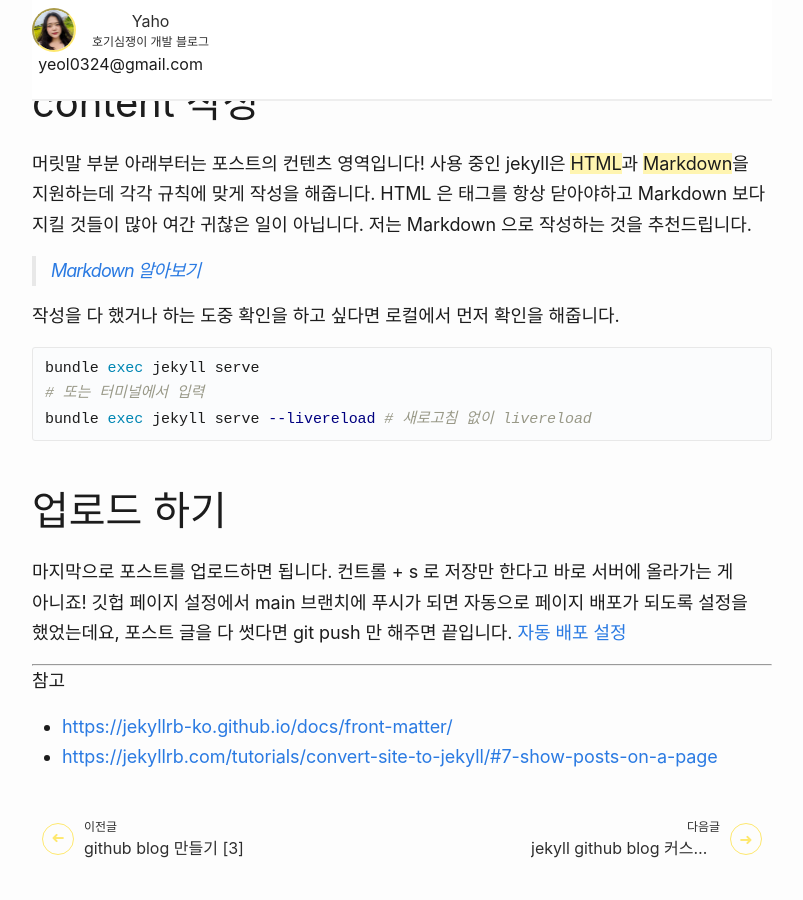
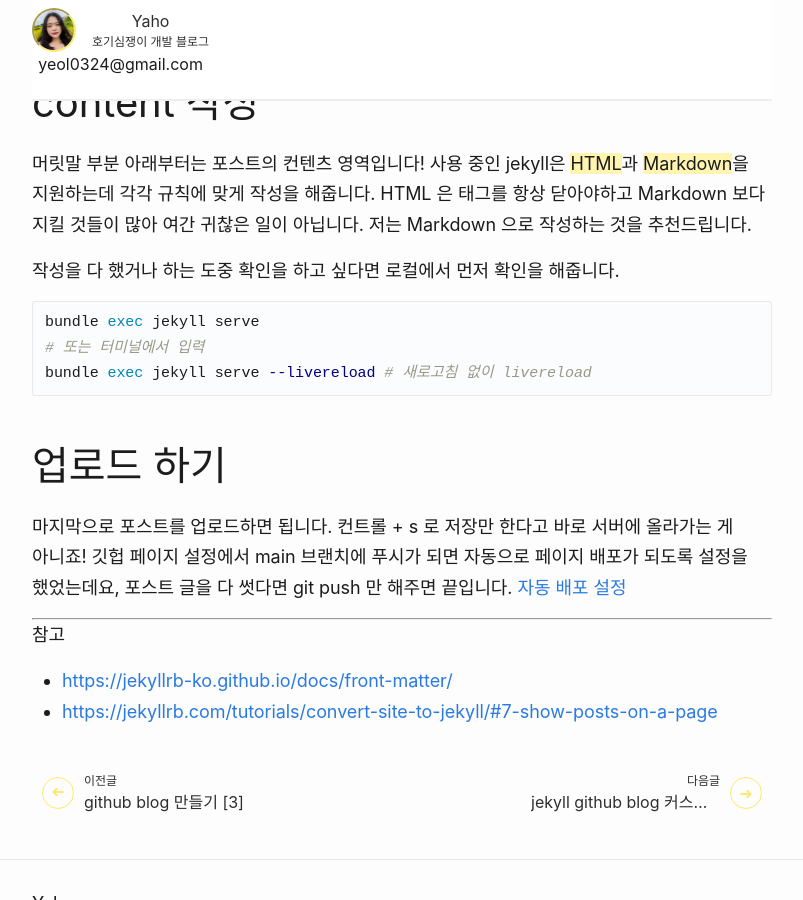
Before and after one commit to yeol0324/yeol0324.github.io, a Jekyll site: the page built from _posts/blog/2024-03-03-github-blog-posting-1.md, in a window 1280 px wide and 900 px high, scrolled down 2365 px. Shown: the whole window, without its empty margins (238-1041 px from the left). Built offline with Jekyll 4.4.1, drawn with Linux system fonts in a browser that asks for light colours.

Commit message:
add annotation

````diff
--- a/_posts/blog/2024-03-03-github-blog-posting-1.md
+++ b/_posts/blog/2024-03-03-github-blog-posting-1.md
@@ -76,7 +76,7 @@ food: Pizza
 
 # content 작성
 머릿말 부분 아래부터는 포스트의 컨텐츠 영역입니다! 사용 중인 jekyll은 <span class="h-yellow">HTML</span>과 <span class="h-yellow">Markdown</span>을 지원하는데 각각 규칙에 맞게 작성을 해줍니다. HTML 은 태그를 항상 닫아야하고 Markdown 보다 지킬 것들이 많아 여간 귀찮은 일이 아닙니다. 저는 Markdown 으로 작성하는 것을 추천드립니다.
-> <a href="{{base_path}}/etc/markdown-use/">Markdown 알아보기</a>
+<!-- > <a href="{{base_path}}/etc/markdown-use/">Markdown 알아보기</a> -->
 
 작성을 다 했거나 하는 도중 확인을 하고 싶다면 로컬에서 먼저 확인을 해줍니다.
 ```bash
````
Also changed, not shown: _posts/blog/2024-03-04-github-blog-custom-1.md (+1 -1 lines).
